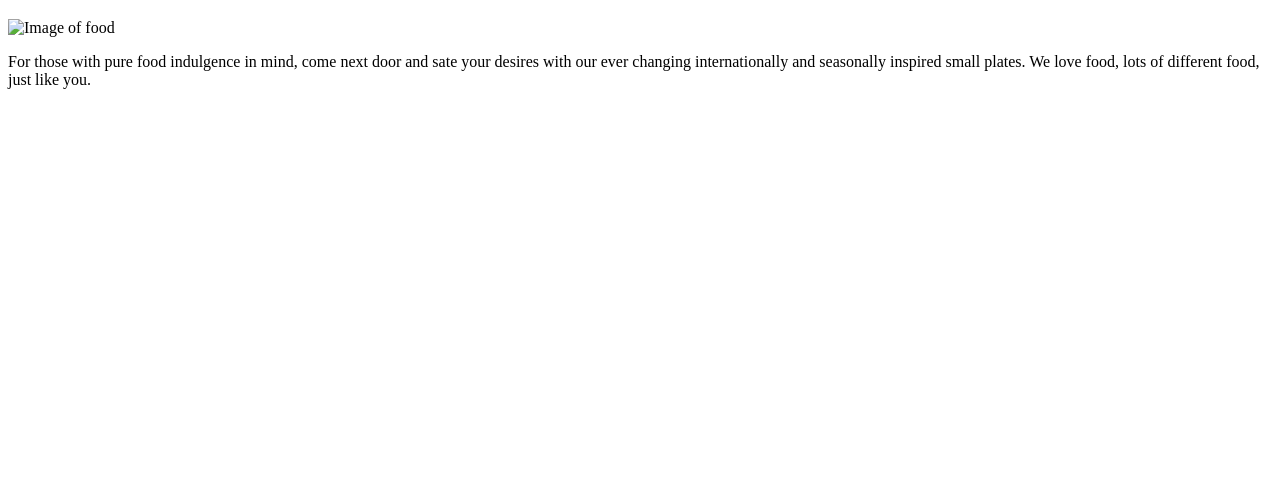
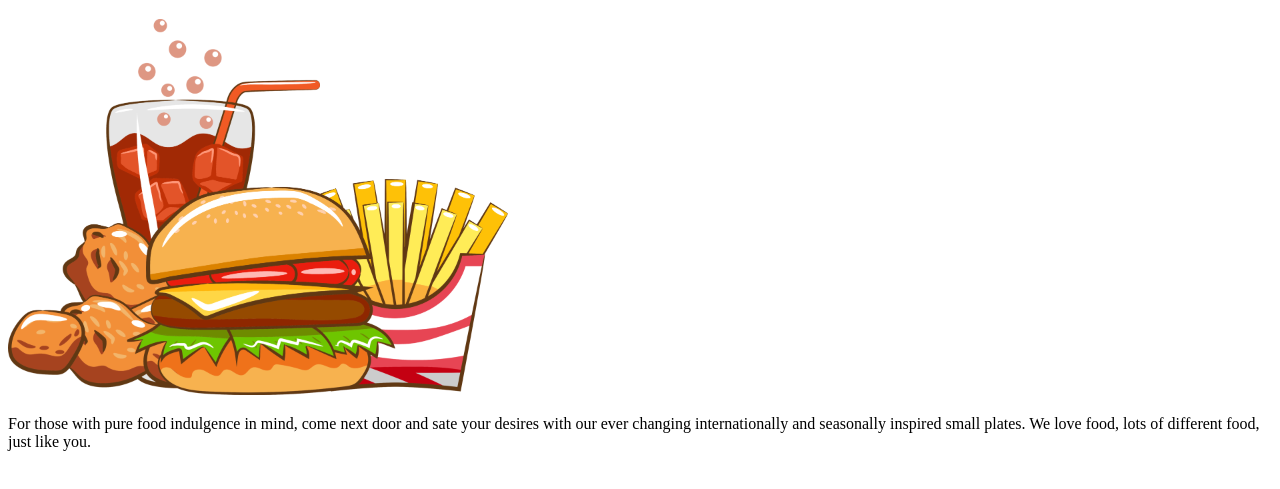
Before and after one commit to pavithiran-saravanan/restaurant-page, a plain HTML site: page index.html in a window 1280 px wide. Shown: the part 61-550 px from the top of the page. Drawn offline with Linux system fonts and the light colour scheme.

Commit message:
Modify webpack.config.js to use in-built asset modules for loading images

```diff
--- a/index.html
+++ b/index.html
@@ -6,11 +6,7 @@
     <title>Restaurant Page</title>
 </head>
 <body>
-    <div class="content">
-        <h1>KFC</h1>
-        <img src="../src/food.png" alt="Image of food" width="600px">
-        <p>For those with pure food indulgence in mind, come next door and sate your desires with our ever changing internationally and seasonally inspired small plates.  We love food, lots of different food, just like you.</p>
-    </div>
+    <div class="content"></div>
     <script src="./main.js"></script>
 </body>
 </html>
--- a/main.js
+++ b/main.js
@@ -1 +1 @@
-console.log("working_fine");
+(()=>{"use strict";var e={};e.g=function(){if("object"==typeof globalThis)return globalThis;try{return this||new Function("return this")()}catch(e){if("object"==typeof window)return window}}(),(()=>{var t;e.g.importScripts&&(t=e.g.location+"");var n=e.g.document;if(!t&&n&&(n.currentScript&&(t=n.currentScript.src),!t)){var o=n.getElementsByTagName("script");if(o.length)for(var r=o.length-1;r>-1&&!t;)t=o[r--].src}if(!t)throw new Error("Automatic publicPath is not supported in this browser");t=t.replace(/#.*$/,"").replace(/\?.*$/,"").replace(/\/[^\/]+$/,"/"),e.p=t})();const t=e.p+"f3f93e947ab3faac3b2f.png";console.log("working_fine"),function(){const e=document.querySelector(".content"),n=document.createElement("h1");n.textContent="KFC";const o=new Image;o.src=t,o.width="500";const r=document.createElement("p");r.textContent="For those with pure food indulgence in mind, come next door and sate your desires with our ever changing internationally and seasonally inspired small plates.  We love food, lots of different food, just like you.",e.appendChild(n),e.appendChild(o),e.appendChild(r)}()})();
```
Also changed, not shown: f3f93e947ab3faac3b2f.png (added).
